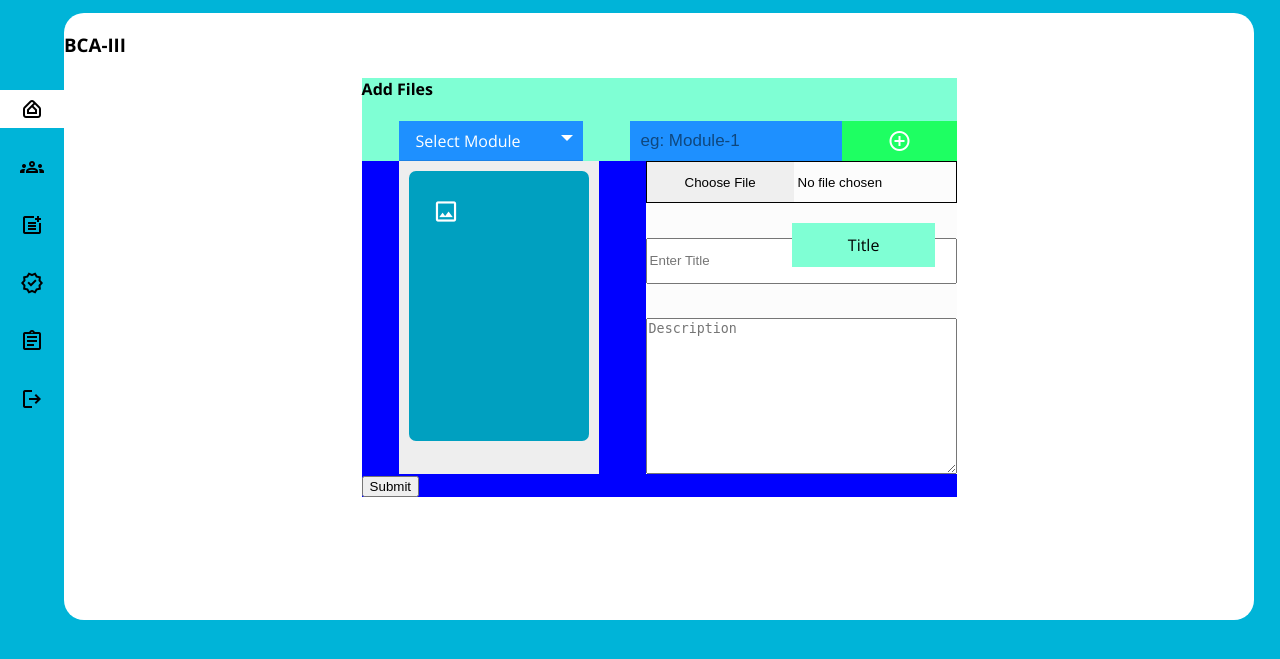
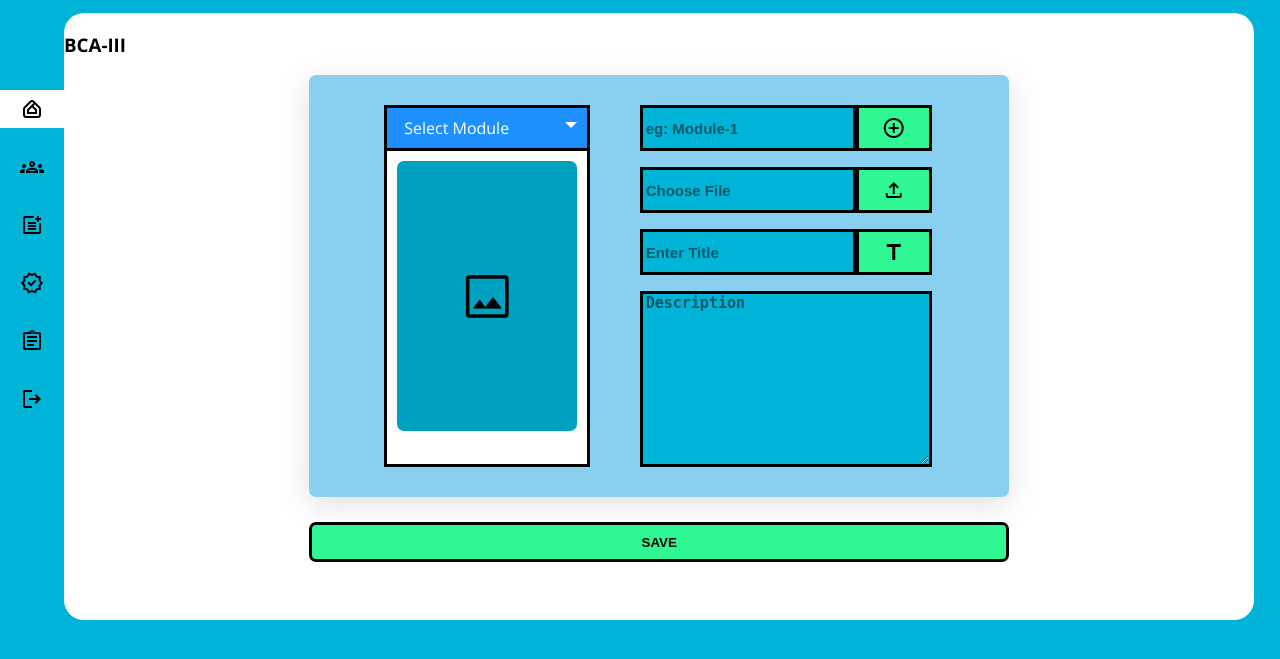
Before and after one commit to MatthewsM2/Online-Classroom-Management-System, a PHP site: page /Teacher_View/body.html in a window 1280 px wide. Shown: the top 659 px of the page. Run offline with PHP 8.4, Linux system fonts and the light colour scheme.

Commit message:
Module Upload section design Fixed Javascript is not ready to apply

```diff
--- a/Teacher_View/body.html
+++ b/Teacher_View/body.html
@@ -191,25 +191,19 @@
         </div>
         <div class="MainDiv MainDiv3">
             <h3>BCA-III</h3>
-            <div class="addFiles">
-                <h4>Add Files</h4>
-                <div class="container-Selector-ModuleTextbox">
-                    <div class="custom-select" style="width:200px;">
+
+
+
+            <div class="uploadDiv-Container">
+                <div class="Master-Container">
+                    <div class="sub-Master-Container">
+                        <div class="custom-select">
                             <select>
                                 <option value="" disabled selected hidden>Select Module</option>
                                 <option value="0">Module-1</option>
                             </select>
                         </div>
-                    <div class="moduleTextbox">
-                        <input type="text" id="inside-moduleTextbox" placeholder="eg: Module-1">
-                        <span class="material-symbols-outlined moduleTextbox-addIcon">
-                            add_circle
-                        </span>
-                    </div>
-                </div>
-                <div class="uploadDiv-Container">
 
-                    <div class="Master-Container">
                         <div class="uploadDiv-OuterDiv">
                             <label for="Input-Type-File">
                                 <div class="uploadDiv">
@@ -220,24 +214,52 @@
                             </label>
                             <input type="file" id="Input-Type-File">
                         </div>
-
-
+                    </div>
                     <div class="docUpload-Container">
-                            <input type="file" id="selectFile">
-                            <input type="text" placeholder="Enter Title" class="txtbox-title">
-                            <label id="Title-box">Title</label>
-                            <textarea name="" id="" cols="30" rows="10" placeholder="Description"></textarea>
+                        <div class="moduleTextbox">
+                            <input type="text" class=" input-upload-class" placeholder="eg: Module-1">
+                            <div class="span-icon-container">
+                                <span class="material-symbols-outlined upload-icon">
+                                    add_circle
+                                </span>
                             </div>
                         </div>
 
-                    <input type="submit">
+                        <input type="file" id="selectFile">
+
+                        <label for="selectFile">
+                            <div class="SF-container">
+                                <input type="text" class="input-upload-class" id="choose-file-click" placeholder="Choose File">
+                                <div class="span-icon-container">
+                                    <span class="material-symbols-outlined upload-icon">
+                                        file_upload
+                                    </span>
                                 </div>
                             </div>
+                        </label>
+                        <div class="moduleTextbox">
+                            <input type="text" class="input-upload-class" placeholder="Enter Title">
+                            <div class="span-icon-container">
+                                <span class="material-symbols-outlined upload-icon">
+                                    title
+                                </span>
+                            </div>
+                        </div>
+                        <textarea name="" id="" cols="30" rows="10" class="input-upload-class inp-upl-cls-Des"
+                            placeholder="Description"></textarea>
+                    </div>
+
+                </div>
+
+
+                <input type="submit" value="SAVE" class="saveBtn">
+            </div>
+
         </div>
     </div>
     </div>
 </body>
 <script src="/MiniProject/script.js"></script>
 <script src="selectbox.js"></script>
-
+<script src="fileSelect.js"></script>
 </html>
--- /dev/null
+++ b/Teacher_View/fileSelect.js
@@ -0,0 +1,16 @@
+const hideFilebtn = document.getElementById("selectFile");
+const chooseFile = document.getElementById("choose-file-click");
+chooseFile.addEventListener("click", function () {
+  hideFilebtn.click();
+});
+
+
+hideFilebtn.addEventListener("change", function() {
+  if (hideFilebtn.value) {
+    chooseFile.innerHTML = hideFilebtn.value.match(
+      /[\/\\]([\w\d\s\.\-\(\)]+)$/
+    )[1];
+  } else {
+    chooseFile.innerHTML = "No file chosen, yet.";
+  }
+});
--- a/Teacher_View/studentIcon.css
+++ b/Teacher_View/studentIcon.css
@@ -28,68 +28,45 @@
   display: block;
 }
 /* Add Files & Module Page Css */
+.uploadDiv-Container {
+  display: flex;
+  gap: 25px;
+  flex-direction: column;
+  background-color: white;
+  width: 800px;
+  margin: auto;
+}
 
-.addFiles {
-  background-color: aquamarine;
-  margin: auto;
-  width: 50%;
-  height: 250px;
-}
-.container-Selector-ModuleTextbox {
-  display: flex;
-  gap: 47px;
-  margin-left: 37px;
-  /* justify-content: center; */
-}
 .moduleTextbox {
   display: flex;
-  justify-content: space-between;
-  width: 353px;
-  height: 40px;
-  background-color: rgb(30, 255, 98);
-  color: white;
 }
-#inside-moduleTextbox {
-  outline: none;
-  background-color: dodgerblue;
-  color: white;
-  font-size: 17px;
-  font-weight: 500;
-  border: none;
-  width: 200px;
-  padding-left: 10px;
-}
-#inside-moduleTextbox::placeholder {
-  color: rgb(0, 0, 0);
-  opacity: 0.5;
-}
-.moduleTextbox-addIcon {
-  margin: auto;
-  cursor: pointer;
-}
+
+
+
+
 .uploadDiv {
   margin: auto;
+  display: flex;
   width: 180px;
   height: 270px;
   border-radius: 7px;
   background-color: #00a0c0;
+  }
+.uploadDiv-Icon {
+  margin: auto;
+  font-size: 57px;
 }
-.uploadDiv-Icon {
-  margin-top: 27px;
-  margin-left: 24px;
-  color: white;
-  font-size: 27px;
-}
-.uploadDiv-Container {
-  background-color: blue;
+.title-icon{
+  margin: auto;
 }
 #Input-Type-File {
   /* display: none; */
   visibility: hidden;
 }
 .uploadDiv-OuterDiv {
-  background-color: #eee;
-  margin-left: 37px;
+  background-color: white;
+  border: solid black;
+  border-top: none;
   width: 200px;
   padding-top: 10px;
   padding-bottom: 10px;
@@ -98,33 +75,92 @@
   display: flex;
   flex-direction: column;
   justify-content: space-between;
-  background-color: rgb(252, 252, 252);
-  width: 353px;
+  align-items: center;
+  background-color:#89CFF0;
+
+  width: 297px;
 }
+
 .Master-Container {
+  align-self: center;
   display: flex;
   gap: 47px;
+  border-radius: 7px;
+  width: 700px;
+  padding-top: 30px;
+  padding-bottom: 30px;
+  justify-content: center;
+  background-color:#89CFF0;
+  box-shadow: rgba(100, 100, 111, 0.2) 0px 7px 29px 0px;
 }
+.sub-Master-Container{
+  display: flex;
+  flex-direction: column;
+}
+.custom-select{
+  width: 200px;
+  border: solid black;
+}
+
 #selectFile {
-  border: 1px solid rgb(0, 0, 0);
-  height: 40px;
+  width: 0.1px;
+  height: 0.1px;
+  opacity: 0;
+  overflow: hidden;
+  position: absolute;
+  z-index: -1;
+}
+.SF-container {
   display: flex;
 }
-#selectFile::-webkit-file-upload-button {
-  height: 40px;
-  width: 147px;
-  /* margin-left: 208px; */
-  outline: none;
-  border: none;
-
+#choose-file-click{
+  cursor: pointer;
+  caret-color: transparent;
 }
-.txtbox-title{
+.txtbox-title {
   height: 40px;
 }
-#Title-box{
-  position: absolute;
-  top: 210px;
-  right: 319px;
-  background-color: aquamarine;
-  padding: 11px 56px 11px 56px;
+.input-upload-class{
+  font-size: 15px;
+  color: white;
+  font-weight: 700;
+  outline: none;
+  padding: 0%;
+  margin: 0%;
+  border: none;
+  padding-left: 3px;
+  width: 207px;
+  height: 40px;
+  background-color: #00b4d8;
+  border: solid black ;
 }
+.input-upload-class::placeholder{
+  color: rgb(0, 0, 0);
+  opacity: 0.5;
+}
+.inp-upl-cls-Des{
+width:283px;
+height: 170px;
+}
+.span-icon-container{
+  display: flex;
+  width: 70px;
+  height: 40px;
+  background-color: #2ff793ff;
+  border: solid black;
+}
+
+.upload-icon{
+  margin: auto;
+  cursor: pointer;
+}
+.saveBtn{
+  align-self: center;
+  width: 700px;
+  height: 40px;
+  border: solid black;
+  background-color: #2ff793ff;
+  cursor: pointer;
+  border-radius: 7px;
+  font-weight: 700;
+}
```
Lines whose indentation alone changed are shown as unchanged.
